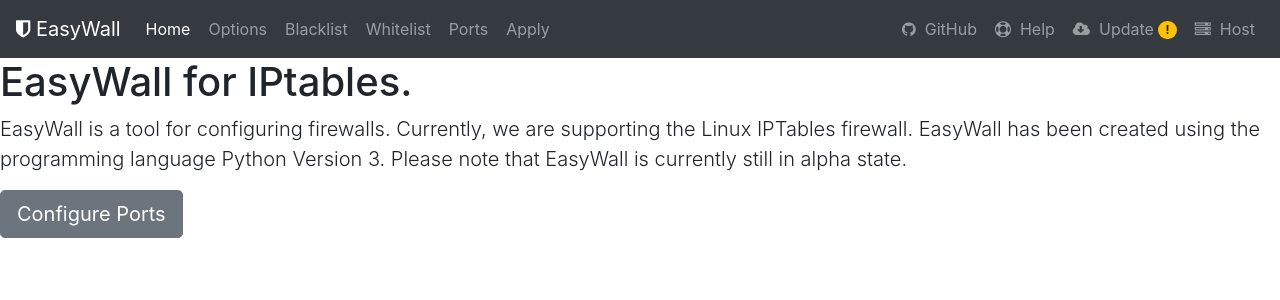
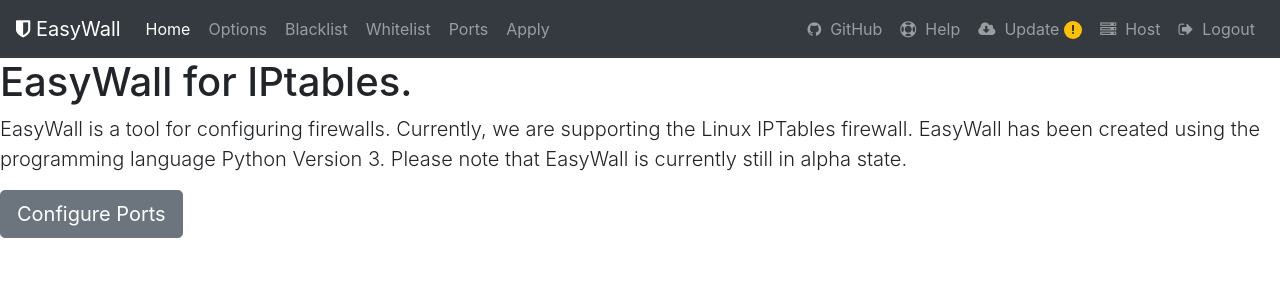
Before and after one commit to jpylypiw/easywall, a Flask app: template web/templates/index.html in a window 1280 px wide. Shown: the top 300 px of the page. Run offline with Flask 2, Linux system fonts and the light colour scheme; the template is opened without the code that fills it, so the values that code supplies are empty; some libraries are stand-ins or nearby versions.

Commit message:
logout, security

```diff
--- a/web/app.py
+++ b/web/app.py
@@ -71,14 +71,19 @@
 
 @app.route("/logout")
 def logout():
-    session['logged_in'] = False
-    return redirect("/")
-
+    if check_login() is True:
+        session['logged_in'] = False
+        return redirect("/")
+    else:
+        return login("", None)
 
 @app.errorhandler(404)
 def page_not_found(e):
-    return render_template(
-        '404.html', vars=get_default_vars("404 Error", "error")), 404
+    if check_login() is True:
+        return render_template('404.html',
+            vars=get_default_vars("404 Error", "error")), 404
+    else:
+        return login("", None)
 
 
 def login(message, messagetype):
--- a/web/templates/nav.html
+++ b/web/templates/nav.html
@@ -59,6 +59,13 @@
                     <span class="d-lg-none">Host Information</span>
                 </a>
             </li>
+            <li class="nav-item">
+                <a class="nav-link btn" title="Sign Out of EasyWall" href="/logout">
+                    <i class="fa fa-sign-out" aria-hidden="true"></i>&nbsp;
+                    <span class="d-none d-sm-inline">Logout</span>
+                    <span class="d-lg-none">Sign Out</span>
+                </a>
+            </li>
         </ul>
     </div>
 </nav>
```
